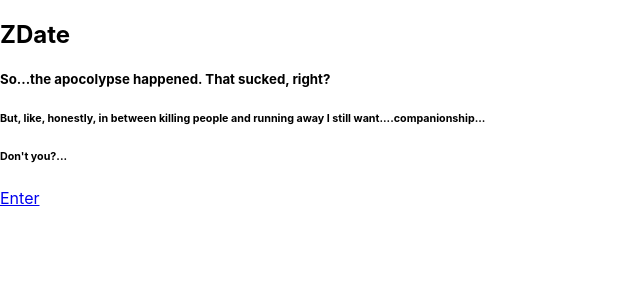
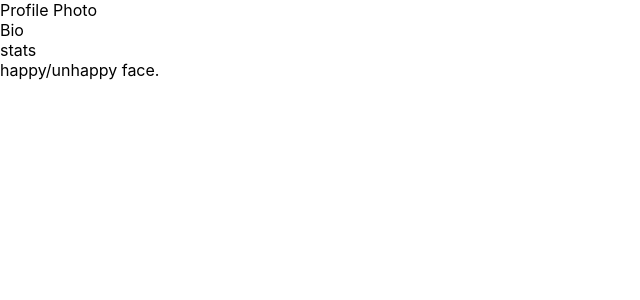
Before and after one commit to AriG150/zdate-client, a React (Create React App) app: page /profile in a window 1280 px wide. Shown: the top 300 px of the page, without its empty margins (0-640 px from the left). Built offline with nearby package versions, Linux system fonts and the light colour scheme.

Commit message:
subbed out Homepage.jsx, Profile.jsx. resolved having all information loading on / page

```diff
--- a/src/App.jsx
+++ b/src/App.jsx
@@ -3,7 +3,9 @@ import { BrowserRouter as Router,
         Route,
         Link } from 'react-router-dom';
 import './App.css';
+import Homepage from './Homepage';
 import List from './List';
+import Profile from './Profile'
 
 function App() {
   // const [ourUser, setourUser] = useState([])
@@ -12,13 +14,10 @@ function App() {
 
   return (
     <div>
-      <h2>ZDate</h2>
-      <h5>So...the apocolypse happened. That sucked, right? </h5>
-      <h6>But, like, honestly, in between killing people and running away I still want....companionship...</h6>
-      <h6>Don't you?...</h6>
       <Router>
-      <Link to="/list"> Enter </Link>
+        <Route exact path="/" render={ () => <Homepage  /> } />
         <Route exact path="/list" render={ () => <List users={users} selectUser={setuserId}/> } />
+        <Route exact path="/profile" render={ () => <Profile users={users} /> } />
       </Router>
     </div>
   )
--- /dev/null
+++ b/src/Homepage.jsx
@@ -0,0 +1,17 @@
+import React from 'react';
+import { Link } from 'react-router-dom';
+
+function Homepage(){
+
+  return(
+    <div>
+      <h2>ZDate</h2>
+      <h5>So...the apocolypse happened. That sucked, right? </h5>
+      <h6>But, like, honestly, in between killing people and running away I still want....companionship...</h6>
+      <h6>Don't you?...</h6>
+      <Link to="/list"> Enter </Link>
+    </div>
+  )
+}
+
+export default Homepage;
--- /dev/null
+++ b/src/Profile.jsx
@@ -0,0 +1,25 @@
+import React from 'react';
+
+function Profile() {
+
+
+  return(
+    <div>
+      <div>
+        Profile Photo
+      </div>
+      <div>
+        Bio
+      </div>
+      <div>
+        stats
+      </div>
+      <div>
+        happy/unhappy face.
+      </div>
+    </div>
+
+  )
+}
+
+export default Profile;
```
